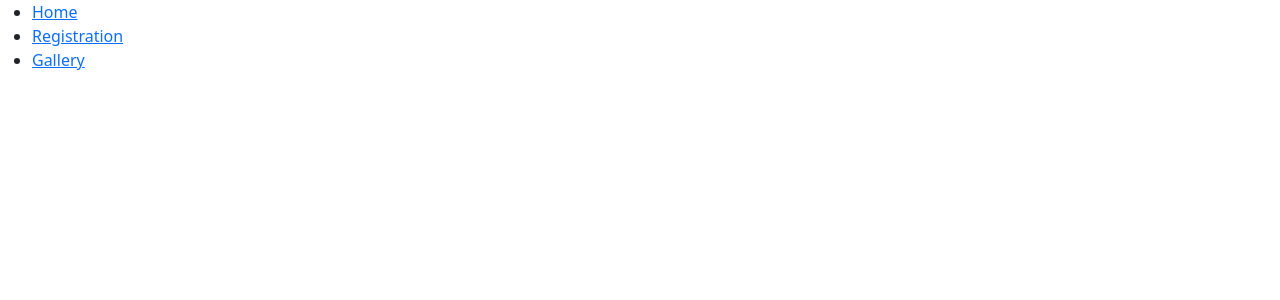
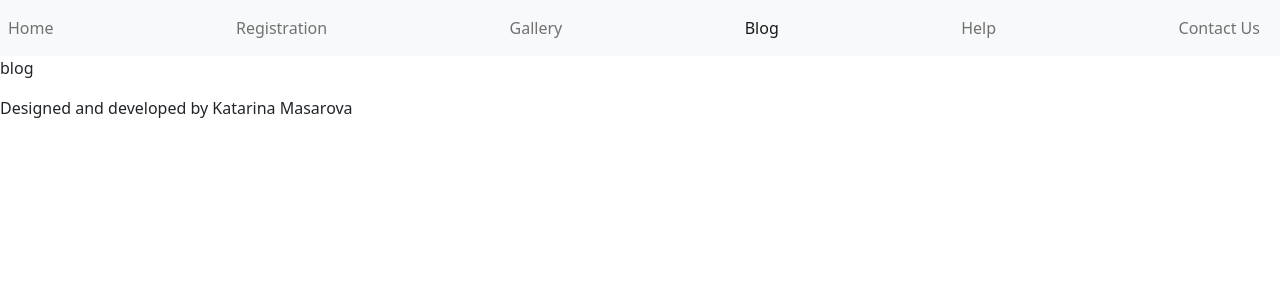
Before and after one commit to KatarinaMasarova/LVCPortal, a React (Create React App) app: page /blog in a window 1280 px wide. Shown: the top 300 px of the page. Built offline with nearby package versions, Linux system fonts and the light colour scheme.

Commit message:
navigacia + zakl komponenty

```diff
--- a/src/App.js
+++ b/src/App.js
@@ -11,32 +11,26 @@ import {
 import Home from './components/Home';
 import Registration from './components/Registration';
 import Gallery from './components/Gallery';
+import Header from './components/Header';
+import Footer from './components/Footer';
+import Blog from './components/Blog';
+import Help from './components/Help';
+import Contact from './components/Contact';
 
 function App() {
   return (
     <Router>
       <div>
-        <nav>
-          <ul>
-            <li>
-              <NavLink to="/">Home</NavLink>
-            </li>
-            <li>
-              <NavLink to="/registration">Registration</NavLink>
-            </li>
-            <li>
-              <NavLink to="/gallery">Gallery</NavLink>
-            </li>
-          </ul>
-        </nav>
-
-        {/* A <Switch> looks through its children <Route>s and
-            renders the first one that matches the current URL. */}
+        <Header></Header>
         <Switch>
           <Route path="/" exact component={Home}></Route>
           <Route path="/registration" component={Registration}></Route>
           <Route path="/gallery" component={Gallery}></Route>
+          <Route path="/blog" component={Blog}></Route>
+          <Route path="/help" component={Help}></Route>
+          <Route path="/contact" component={Contact}></Route>
         </Switch>
+        <Footer></Footer>
       </div>
     </Router>
   );
--- /dev/null
+++ b/src/components/Blog.js
@@ -0,0 +1,13 @@
+import React from 'react';
+
+class Blog extends React.Component {
+  render() {
+    return (
+      <div>
+        <p>blog</p>
+      </div>
+    )
+  }
+}
+
+export default Blog;
--- /dev/null
+++ b/src/components/Contact.js
@@ -0,0 +1,13 @@
+import React from 'react';
+
+class Contact extends React.Component {
+  render() {
+    return (
+      <div>
+        <p>Contact Us</p>
+      </div>
+    )
+  }
+}
+
+export default Contact;
--- /dev/null
+++ b/src/components/Footer.js
@@ -0,0 +1,13 @@
+import React from 'react';
+
+class Footer extends React.Component {
+  render() {
+    return (
+      <footer>
+        <p>Designed and developed by Katarina Masarova</p>
+      </footer>
+    )
+  }
+}
+
+export default Footer;
--- /dev/null
+++ b/src/components/Header.js
@@ -0,0 +1,23 @@
+import React from 'react';
+import { NavLink } from 'react-router-dom';
+
+class Header extends React.Component {
+  render() {
+    return (
+      <div>
+        <nav className="navbar navbar-expand-lg navbar-light bg-light">
+          <ul className="navbar-nav container-fluid">
+            <li className="nav-item"><NavLink to="/" exact className="nav-link">Home</NavLink></li>
+            <li className="nav-item"><NavLink to="/registration" className="nav-link">Registration</NavLink></li>
+            <li className="nav-item"><NavLink to="/gallery" className="nav-link">Gallery</NavLink></li>
+            <li className="nav-item"><NavLink to="/blog" className="nav-link">Blog</NavLink></li>
+            <li className="nav-item"><NavLink to="/help" className="nav-link">Help</NavLink></li>
+            <li className="nav-item"><NavLink to="/contact" className="nav-link">Contact Us</NavLink></li>
+          </ul>
+        </nav>
+      </div>
+    )
+  }
+}
+
+export default Header;
--- /dev/null
+++ b/src/components/Help.js
@@ -0,0 +1,13 @@
+import React from 'react';
+
+class Help extends React.Component {
+  render() {
+    return (
+      <div>
+        <p>Help</p>
+      </div>
+    )
+  }
+}
+
+export default Help;
```
